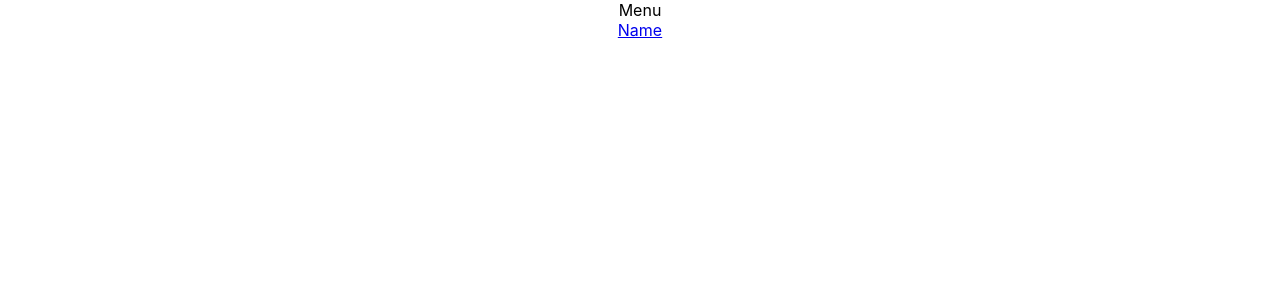
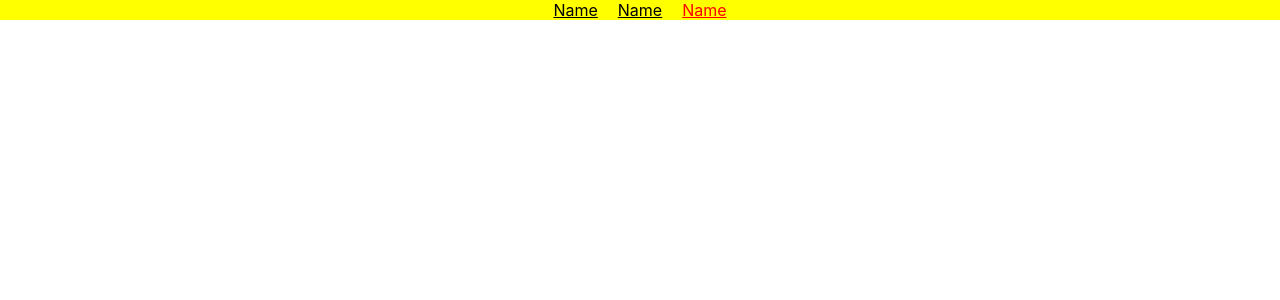
Before and after one commit to szkola-reacta/materialy-sass, a React (Create React App) app: page / in a window 1280 px wide. Shown: the top 300 px of the page. Built offline with nearby package versions, Linux system fonts and the light colour scheme.

Commit message:
links and bem

```diff
--- a/src/components/Link/Link.js
+++ b/src/components/Link/Link.js
@@ -1,10 +1,11 @@
 import React from 'react';
 
-function Link() {
+import './styles.css';
+
+function Link({ active }) {
+	const activeClass = active ? 'menu__link--active' : '';
 	return(
-		<div>
-			<a href="/">Name</a>
-		</div>
+		<a href="/" className={`menu__link ${activeClass}`}>Name</a>
 	);
 }
 
--- /dev/null
+++ b/src/components/Link/styles.css
@@ -0,0 +1,9 @@
+.menu__link {
+  color: black;
+  padding-left: 10px;
+  padding-right: 10px;
+}
+
+.menu__link--active {
+  color: red;
+}
--- a/src/components/Menu/Menu.js
+++ b/src/components/Menu/Menu.js
@@ -2,11 +2,14 @@ import React from 'react';
 
 import Link from '../Link';
 
+import './styles.css';
+
 function Menu() {
 	return(
-  	<div>
-    	Menu
+  	<div className="menu">
       <Link />
+      <Link />
+      <Link active />
     </div>
   );
 }
--- /dev/null
+++ b/src/components/Menu/styles.css
@@ -0,0 +1,3 @@
+.menu {
+  background-color: yellow;
+}
```
